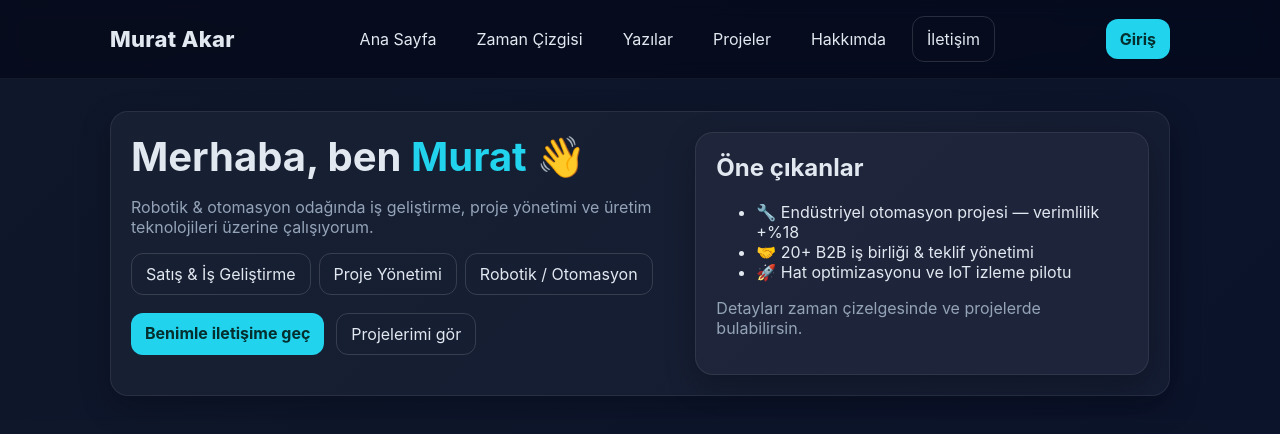
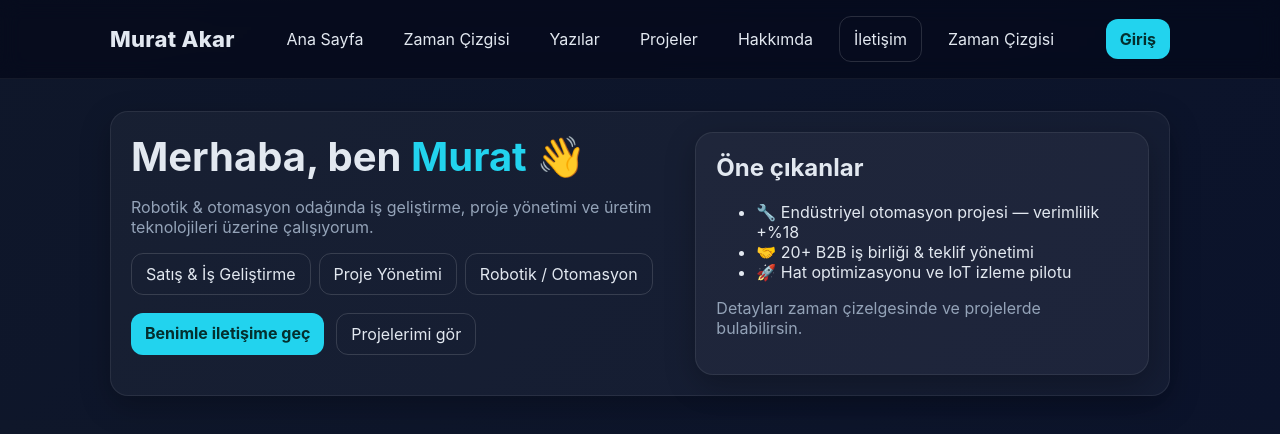
Before and after one commit to akarmurrat/muratakar-handshake, a Next.js app: page / in a window 1280 px wide. Shown: the top 434 px of the page. Built offline with nearby package versions, Linux system fonts and the light colour scheme.

Commit message:
Update layout.tsx

```diff
--- a/app/layout.tsx
+++ b/app/layout.tsx
@@ -20,6 +20,7 @@ export default function RootLayout({ children }: { children: React.ReactNode })
                 <li><a href="/work">Projeler</a></li>
                 <li><a href="/about">Hakkımda</a></li>
                 <li><a className="btn" href="/contact">İletişim</a></li>
+                <li><a href="/timeline">Zaman Çizgisi</a></li>
               </ul>
             </nav>
             <div className="cta">
```
